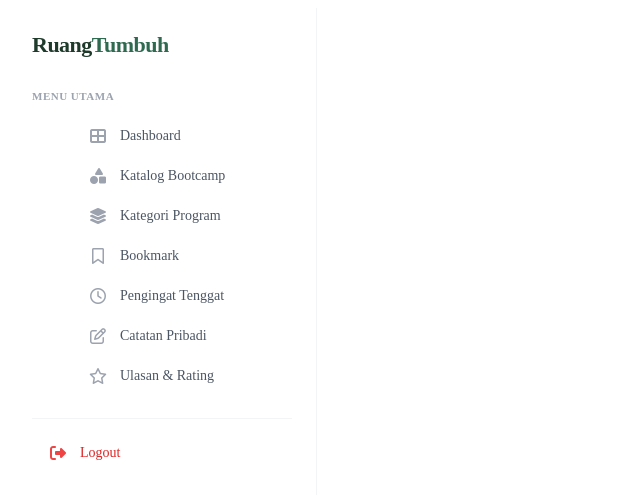
After one commit to FerynWonwoo/ruang_tumbuh, a PHP site: page /includes/sidebar.php in a window 1280 px wide. The commit adds this page. Shown: the top 499 px of the page, without its empty margins (0-640 px from the left). Run offline with PHP 8.4, Linux system fonts and the light colour scheme; some libraries are stand-ins or nearby versions.

Commit message:
update dashboard

```diff
--- a/app/Router.php
+++ b/app/Router.php
@@ -1,4 +1,3 @@
-
 <?php
 class Router
 {
@@ -17,7 +16,10 @@ class Router
     public function dispatch()
     {
         $method = $_SERVER['REQUEST_METHOD'];
-        $url = parse_url($_SERVER['REQUEST_URI'], PHP_URL_PATH);
+        $url = rawurldecode(parse_url($_SERVER['REQUEST_URI'], PHP_URL_PATH));
+
+        // Anggap /index.php sama dengan /
+        $url = preg_replace('#/index\.php$#', '/', $url);
 
         if (isset($this->routes[$method][$url])) {
             $controller = $this->routes[$method][$url];
--- a/app/Views/admindashboard.php
+++ b/app/Views/admindashboard.php
@@ -5,7 +5,7 @@ if (session_status() === PHP_SESSION_NONE) {
 
 // Hanya admin yang boleh masuk
 if (($_SESSION['role'] ?? '') !== 'admin') {
-    header('Location: index.php');
+    header('Location: ../../');
     exit;
 }
 
@@ -51,7 +51,7 @@ $sapaan = $jam < 11 ? 'Selamat pagi' : ($jam < 15 ? 'Selamat siang' : ($jam < 18
     <meta name="viewport" content="width=device-width, initial-scale=1.0">
     <title>RuangTumbuh - Dashboard Admin</title>
     <link rel="stylesheet" href="https://cdnjs.cloudflare.com/ajax/libs/font-awesome/6.4.0/css/all.min.css">
-    <link rel="stylesheet" href="../css/dashboard.css">
+    <link rel="stylesheet" href="../../public/css/dashboard.css">
     <style>
         .welcome { background: #fef9c3; border: 1px solid #fef08a; border-radius: 20px; padding: 24px; margin-bottom: 20px; }
         .welcome .tag { display: inline-block; background: #0d9488; color: #fff; font-size: .75rem; font-weight: 700; padding: 4px 12px; border-radius: 20px; margin-bottom: 12px; }
--- a/app/Views/dashboard.php
+++ b/app/Views/dashboard.php
@@ -20,15 +20,15 @@ $nama_user = isset($_SESSION['nama'])
     <link rel="stylesheet" href="https://cdnjs.cloudflare.com/ajax/libs/font-awesome/6.4.0/css/all.min.css">
 
     <!-- CSS relatif -->
-    <link rel="stylesheet" href="../css/dashboard.css">
+    <link rel="stylesheet" href="../../public/css/dashboard.css">
 
 </head>
 <body>
-    <?php include __DIR__ . '/../includes/sidebar.php'; ?>
+    <?php include __DIR__ . '/../../includes/sidebar.php'; ?>
 
     <!-- MAIN AREA -->
     <div class="main-area">
-        <?php include __DIR__ . '/../includes/header.php'; ?>
+        <?php include __DIR__ . '/../../includes/header.php'; ?>
 
         <!-- DASHBOARD CONTAINER -->
         <main class="dashboard-container">
--- a/app/Views/logout.php
+++ b/app/Views/logout.php
@@ -4,6 +4,6 @@ session_start();
 session_unset();
 session_destroy();
 
-header('Location: index.php');
+header('Location: ../../');
 exit;
 ?>
--- a/app/Views/toggle_bookmark.php
+++ b/app/Views/toggle_bookmark.php
@@ -1,6 +1,6 @@
 <?php
 session_start();
-require_once __DIR__ . '/../includes/bookmark_store.php';
+require_once __DIR__ . '/../../includes/bookmark_store.php';
 
 header('Content-Type: application/json');
 
--- /dev/null
+++ b/includes/sidebar.php
@@ -0,0 +1,49 @@
+<?php
+// includes/sidebar.php
+// Nama file halaman yang sedang dibuka, misal "dashboard.php"
+$halaman_aktif = basename($_SERVER['PHP_SELF']);
+
+// Daftar menu: file => [ikon, label]
+$menu = [
+    'dashboard.php' => ['fa-solid fa-table-cells-large', 'Dashboard'],
+    'katalog.php'   => ['fa-solid fa-shapes',            'Katalog Bootcamp'],
+    'kategori.php'  => ['fa-solid fa-layer-group',       'Kategori Program'],
+    'bookmark.php'  => ['fa-regular fa-bookmark',        'Bookmark'],
+    'pengingat.php' => ['fa-regular fa-clock',           'Pengingat Tenggat'],
+    'catatan.php'   => ['fa-regular fa-pen-to-square',   'Catatan Pribadi'],
+    'rating.php'    => ['fa-regular fa-star',            'Ulasan & Rating'],
+];
+?>
+<link rel="stylesheet" href="https://cdnjs.cloudflare.com/ajax/libs/font-awesome/6.4.0/css/all.min.css">
+<link rel="stylesheet" href="../../public/css/sidebar.css">
+
+<aside class="sidebar">
+    <div>
+        <div class="logo-text">
+            Ruang<span>Tumbuh</span>
+        </div>
+
+        <div class="nav-group nav-group-spaced">
+            <div class="nav-title">MENU UTAMA</div>
+
+            <ul class="nav-menu">
+                <?php foreach ($menu as $file => [$ikon, $label]): ?>
+                    <li>
+                        <a href="<?= $file; ?>"
+                            class="nav-link <?= ($halaman_aktif === $file) ? 'active' : ''; ?>">
+                            <i class="<?= $ikon; ?>"></i>
+                            <?= $label; ?>
+                        </a>
+                    </li>
+                <?php endforeach; ?>
+            </ul>
+        </div>
+    </div>
+
+    <div class="sidebar-bottom">
+        <a href="logout.php" class="logout-link">
+            <i class="fa-solid fa-right-from-bracket"></i>
+            Logout
+        </a>
+    </div>
+</aside>
--- a/index.php
+++ b/index.php
@@ -1,4 +1,3 @@
-
 <?php
 
 session_start();
--- a/public/css/header.css
+++ b/public/css/header.css
@@ -1,4 +1,3 @@
-/* css/header.css */
 .header {
     background-color: rgba(255, 255, 255, 0.85);
     backdrop-filter: blur(8px);
@@ -20,6 +19,8 @@
     padding: 6px 8px 6px 14px;
     border-radius: 9999px;
     transition: background-color 0.2s ease;
+    text-decoration: none;
+    color: inherit;
 }
 .profile-section:hover { background-color: #F0FDF4; }
 .profile-info { text-align: right; }
```
Also changed, not shown: app/Views/bookmark.php (+5 -5 lines), includes/header.php (added, +26 -0 lines).
